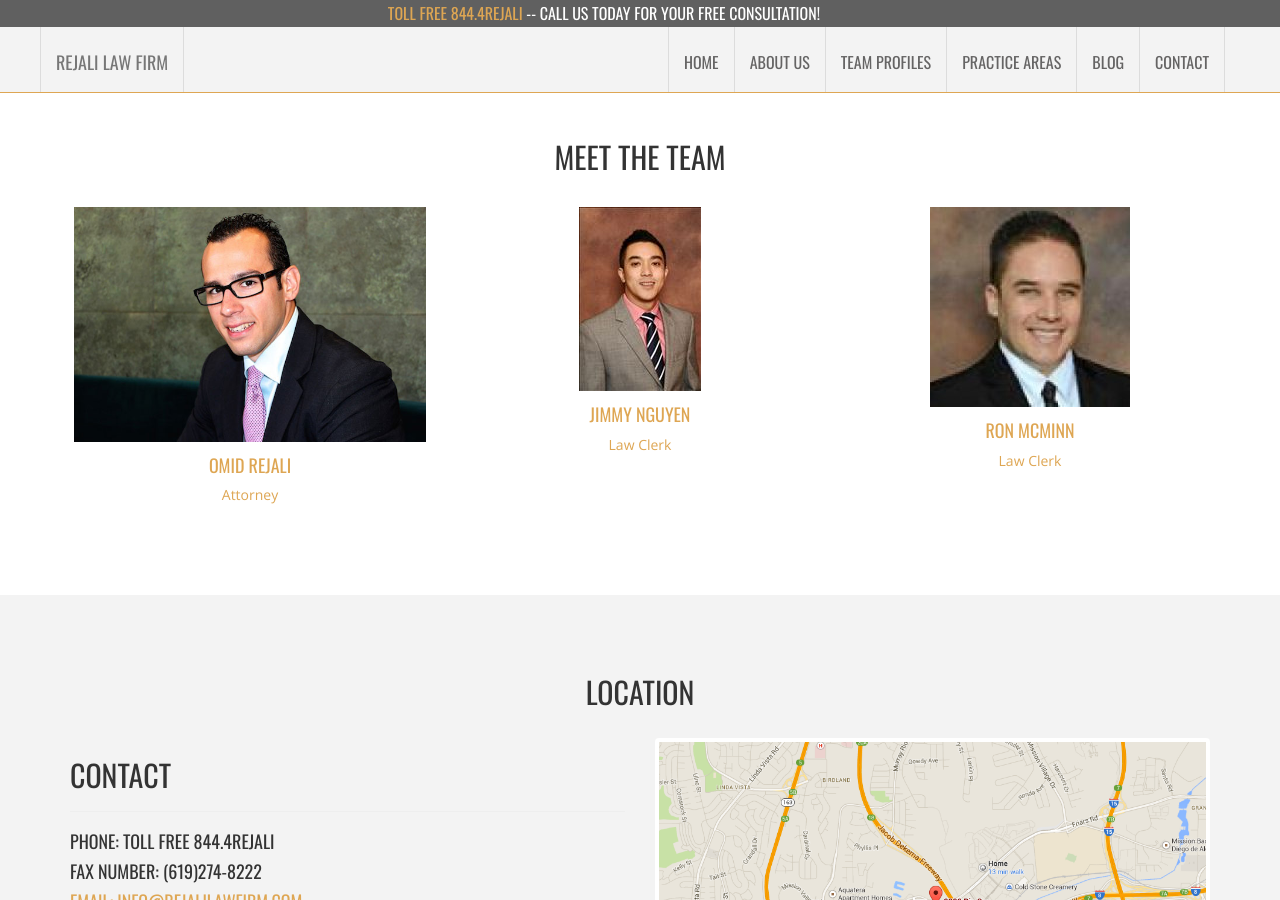
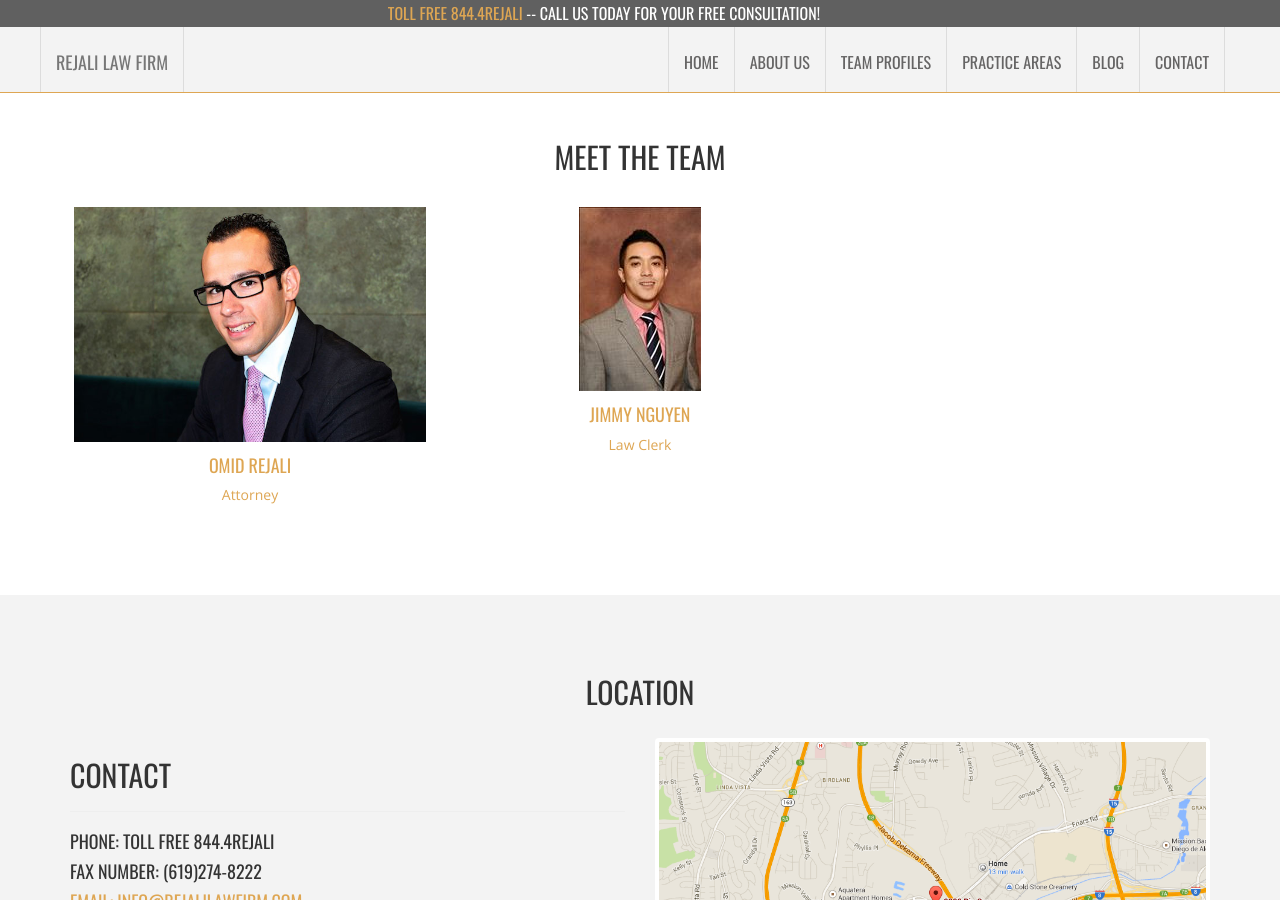
Before and after one commit to PixelVisa/rejali_law, a Jekyll site: the page built from team.html, in a window 1280 px wide and 900 px high. Built offline with Jekyll 4.4.1, drawn with Linux system fonts in a browser that asks for light colours; nearby versions of some CDN libraries; Markdown is read by kramdown in place of the engine named in the settings.

Commit message:
removed ron

```diff
--- a/team.html
+++ b/team.html
@@ -18,9 +18,6 @@
 			</div>
 			<div class="col-sm-4">
 				<a href="jimmy.html"><img class="img-thumbnail" src="{{site.url}}/assets/img/jimmy.jpeg"><h4>Jimmy NGUYEN</h4><p>Law Clerk</p></a>
-			</div>
-			<div class="col-sm-4">
-				<a href="ron.html"><img class="img-thumbnail" src="{{site.url}}/assets/img/ron.jpg"><h4>Ron MCMINN</h4><p>Law Clerk</p></a>
 			</div>
 		</div>
 	</div>
```
